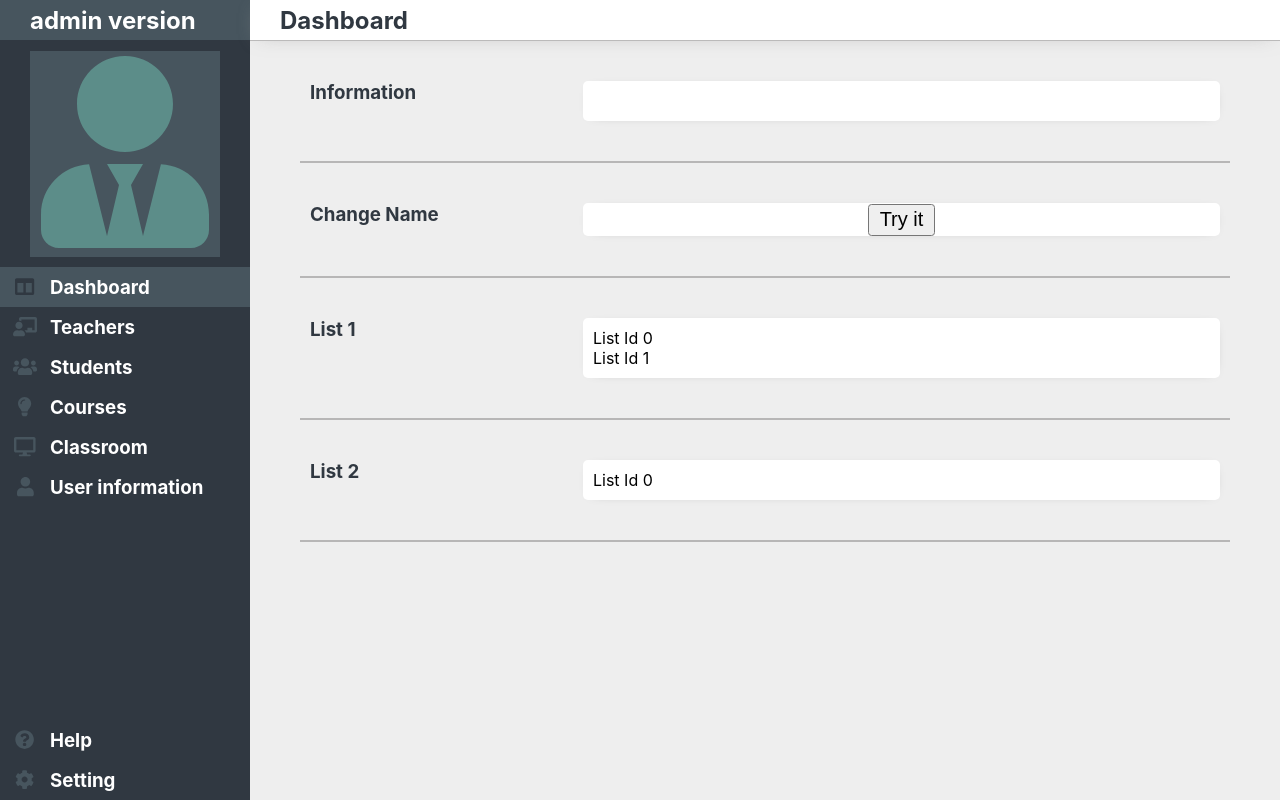
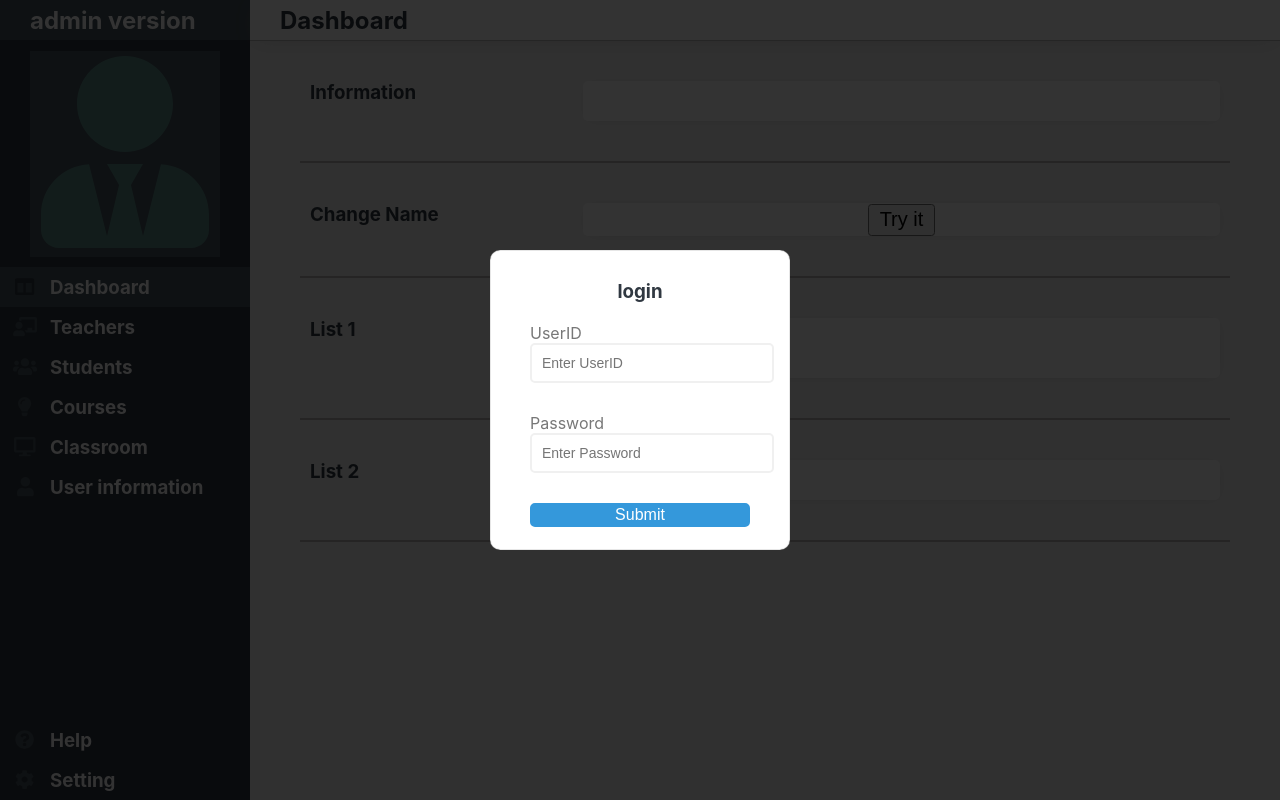
Before and after one commit to rmr101/campus-frontend, a React (Create React App) app: page / in a window 1280 px wide. Built offline with nearby package versions, Linux system fonts and the light colour scheme.

Commit message:
static page for login

```diff
--- a/src/App.js
+++ b/src/App.js
@@ -2,6 +2,7 @@ import React from 'react';
 import styles from './App.module.scss';
 import Nav from './components/Nav';
 import Main from "./components/Main";
+import Login from './components/Login';
 import * as ContentArray from "./RenderContentConfig/ContentConfig";
 
 //Dashboard content ID 0,
@@ -83,6 +84,9 @@ class App extends React.Component {
   render() {
     return (
       <div className={styles.wrapper}>
+        <div>
+          <Login />
+        </div>
         <div className={styles.nav}>
           <Nav role={this.state.role} onClick={this.handleClickNav} />
         </div>
--- /dev/null
+++ b/src/components/Login/Login.jsx
@@ -0,0 +1,26 @@
+import React from "react";
+import LoginForm from "./components/LoginForm/LoginForm";
+
+class Login extends React.Component {
+  constructor(props) {
+    super(props);
+    this.state = {
+      seen: true,
+    };
+    this.togglePop = this.togglePop.bind(this);
+  }
+  togglePop() {
+    this.setState({
+      seen: !this.state.seen,
+    });
+  }
+  render() {
+    return (
+      <div>
+        {this.state.seen ? <LoginForm toggle={this.togglePop} /> : null}
+      </div>
+    );
+  }
+}
+
+export default Login;
--- /dev/null
+++ b/src/components/Login/Login.module.scss
@@ -0,0 +1,6 @@
+@import './../../variable';
+
+.wrapper{
+  width: 100%;
+  padding-bottom: 20px;
+}
--- /dev/null
+++ b/src/components/Login/components/LoginForm/LoginForm.jsx
@@ -0,0 +1,32 @@
+import React from "react";
+import styles from "./LoginForm.module.scss";
+
+class LoginForm extends React.Component{
+  constructor(props){
+    super(props);
+    this.state = {};
+  }
+  render(){
+        return (
+          <div>
+            <div className={styles.modal}>
+                <form className={styles.form}>
+                  <h3 className={styles.title}>login</h3>
+                  <div className={styles.control}>
+                    <label >UserID</label>
+                    <input type="text" placeholder="Enter UserID" />
+                  </div>
+                  <div className={styles.control}>
+                    <label className={styles.label}>Password</label>
+                    <input className={styles.input} type="text" placeholder="Enter Password" />
+                  </div>
+                  <button className={styles.button} onClick={this.props.toggle}>Submit</button>
+                </form>
+            </div>
+            <div className={styles.mask}></div>
+          </div>
+        );
+      }
+    }
+
+export default LoginForm;
--- /dev/null
+++ b/src/components/Login/components/LoginForm/LoginForm.module.scss
@@ -0,0 +1,76 @@
+.modal {
+    position: fixed;
+    width: 300px;
+    height: 300px;
+    top: 0;
+    left: 0;
+    right: 0;
+    bottom: 0;
+    margin: auto;
+    border-radius: 10px;
+    background: #fff;
+    overflow: hidden;
+    z-index: 9999;
+    box-shadow: inset 0 0 1px 0 #000;
+    }
+
+.title{
+      text-align: center;
+      margin: 0 0 20px;
+    }
+
+.form{
+  padding:30px 40px;
+}
+
+.control{
+  margin-bottom: 10px;
+  padding-bottom: 20px;
+  position: relative;
+    }
+
+.control label{
+  color: #777;
+  display:block;
+  margin-bottom: relative;
+}
+
+.control input{
+  border: 2px solid #f0f0f0;
+  border-radius: 5px;
+  display: block;
+  width: 100%;
+  padding:10px;
+  font-size: 14px;
+}
+
+.control input :focus{
+ outline: 0;
+ border-color: #777;
+}
+
+.button{
+cursor: pointer;
+background-color: #3498db;
+border:2px solid #3498db;
+border-radius: 5px;
+color:#fff;
+display: block;
+font-size: 16px;
+padding: 10 px;
+margin-top:10px;
+height:0%;
+width:100%;
+;
+}
+
+.mask {
+      position: fixed;
+      top: 0;
+      left: 0;
+      right: 0;
+      bottom: 0;
+      background: #000;
+      opacity: .8;
+      z-index: 9998;
+    }
--- /dev/null
+++ b/src/components/Login/components/LoginForm/index.js
@@ -0,0 +1 @@
+export {default} from "./LoginForm";
--- /dev/null
+++ b/src/components/Login/index.js
@@ -0,0 +1 @@
+export {default} from "./Login";
--- a/src/components/Main/components/Content/components/HalfWideContext/components/FunctionalBlocks/PopUpWindow/components/Popup/Popup.module.scss
+++ b/src/components/Main/components/Content/components/HalfWideContext/components/FunctionalBlocks/PopUpWindow/components/Popup/Popup.module.scss
@@ -13,11 +13,6 @@
   overflow: hidden;
   z-index: 9999;
   box-shadow: inset 0 0 1px 0 #000;
-
-  }
-
-  .content {
-
   }
 
   .close {
@@ -40,12 +35,3 @@
     opacity: .6;
     z-index: 9998;
   }
-
-// .btn {
-//     text-align: center;
-//     top: 30%;
-//     left: 32%;
-//     zoom: 1.5;
-//     border-radius: 10px;
-//     outline: none;
-//   }
```
